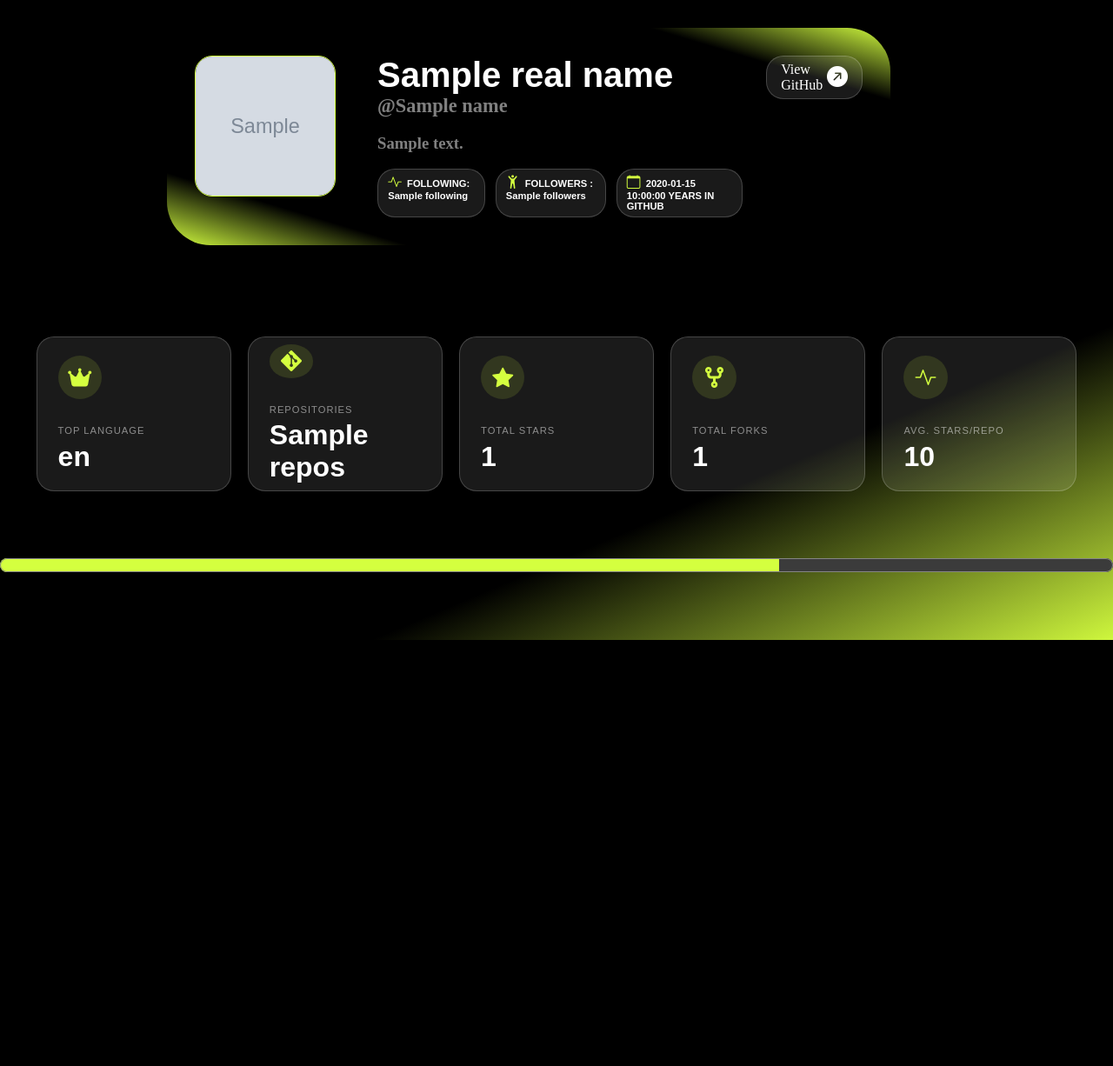
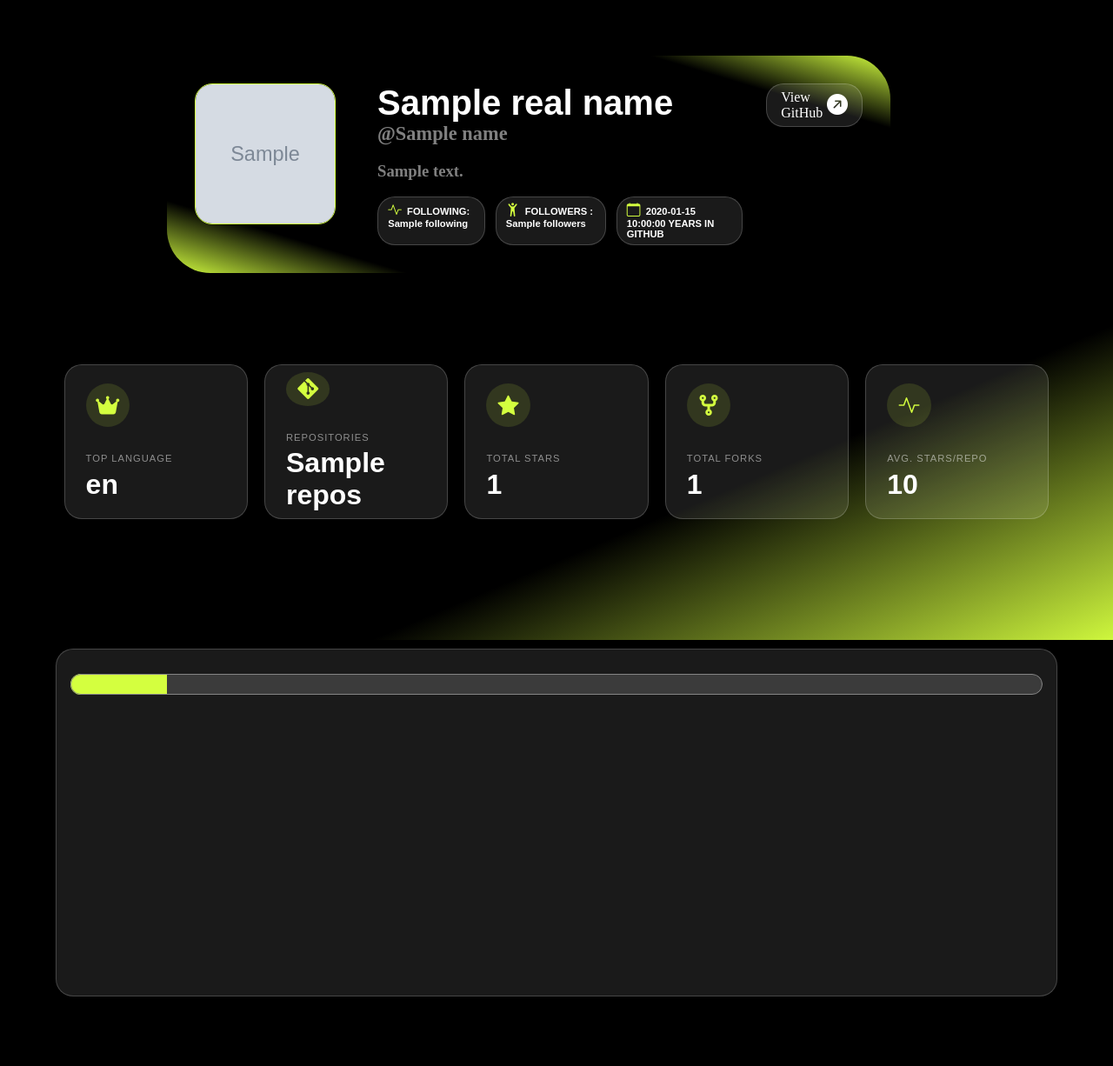
Before and after one commit to Jo-Osama38/GitHub-Analyser, a Flask app: template templates/analyze.html in a window 1280 px wide. Shown: the part 64-1290 px from the top of the page at 87% size. Before the commit the page ends 800 px from the top, so only its background shows below. Run offline with Flask 3, Linux system fonts and the light colour scheme; the template is opened without the code that fills it: most values are stand-ins (such as "Sample title", 1, 10 or a date in 2020); grey boxes marked "Sample" are stand-in pictures.

Commit message:
firstly I improved the information sent by the ai to analyze the Giggub account and added the developer secore to the html along with a bar so thee user can see the score more clearly

```diff
--- a/app.py
+++ b/app.py
@@ -18,7 +18,7 @@ headers = {
 
 def get_languages(repo):
             url = repo["languages_url"]
-            response = requests.get(url)
+            response = requests.get(url,headers=headers)
 
             return response.json()
 
@@ -70,7 +70,11 @@ def analyzer():
     score_lang = 0
     score_profile =0
     developer_score =0
-
+    last_activity_days = 0
+    company =None
+    location = None
+    blog = None
+    years_created_github = 0
 
     if request.method == "POST":
         username = request.form.get("username")
@@ -79,7 +83,7 @@ def analyzer():
         respose= requests.get(url)
         data = respose.json()
         if respose.status_code == 200:
-            repositories= requests.get(url_repos)
+            repositories= requests.get(url_repos,headers=headers)
             data_repos = repositories.json()
             url_img =data ["avatar_url"]
             name = data["login"]
@@ -159,10 +163,12 @@ def analyzer():
 
         }
         # aiAnalyzer = ai_analyzer(profile)
-
-        avg_stars = total_stars / repos
-
-        avg_forks = total_forks/repos
+        if repos and repos > 0 :
+            avg_stars = total_stars / repos
+            avg_forks = total_forks/repos
+        else:
+            avg_forks = 0
+            avg_stars = 0
 
 
 
--- a/static/analyses.css
+++ b/static/analyses.css
@@ -35,7 +35,7 @@ header{
     box-sizing: border-box;
 }
 #section1{
-    margin-top: 6em;
+    margin-top: 8em;
 }
 .part1{
     display: flex;
@@ -128,7 +128,7 @@ img{
 
 .cards_basic_info{
     display:flex;
-    width: 95%;
+    width: 90%;
     height: 15em ;
     padding: 1em;
     justify-self: center;
@@ -178,8 +178,20 @@ img{
     font-size: 1.5em;
 }
 
+.developer_score{
+    width: 90%;
+    height: 25em;
+    border-radius: 20px;
+    padding: 1em;
+    margin:  5em 5%;
+    box-sizing: border-box;
+    background-color: rgba(255, 255, 255, 0.10);
+    border: 1px solid rgba(255, 255, 255, 0.192);
+
+}
+
 progress{
     width: 100%;
-    height: 2em;
+    height: 3em;
     accent-color: #d4ff3f;
 }
--- a/templates/analyze.html
+++ b/templates/analyze.html
@@ -80,8 +80,9 @@
 
                 </div>
         </div>
+
         <div class="developer_score">
-            <progress value="70" max="100" ></progress>
+            <progress value="{{developer_score}}" max="100" ></progress>
 
 
         </div>
```
Also changed, not shown: ai_analyzer.py (+23 -23 lines).
